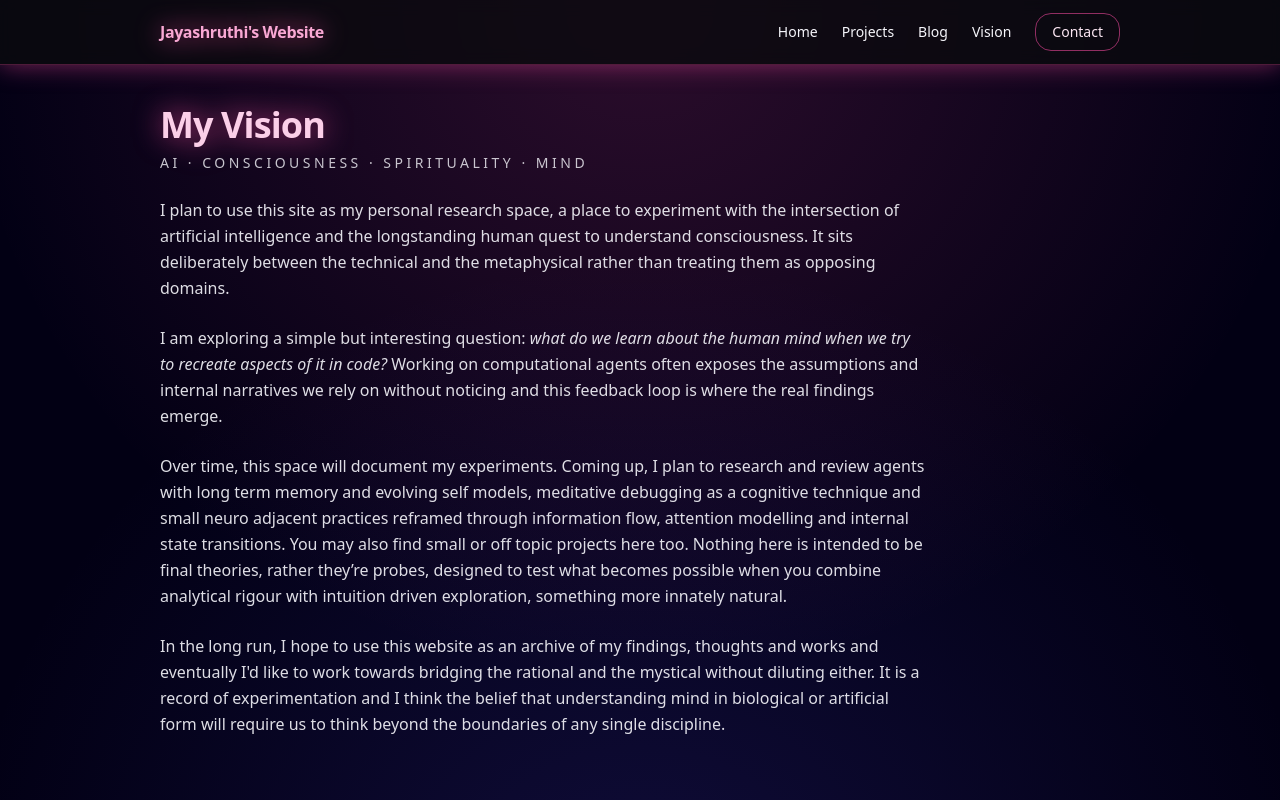
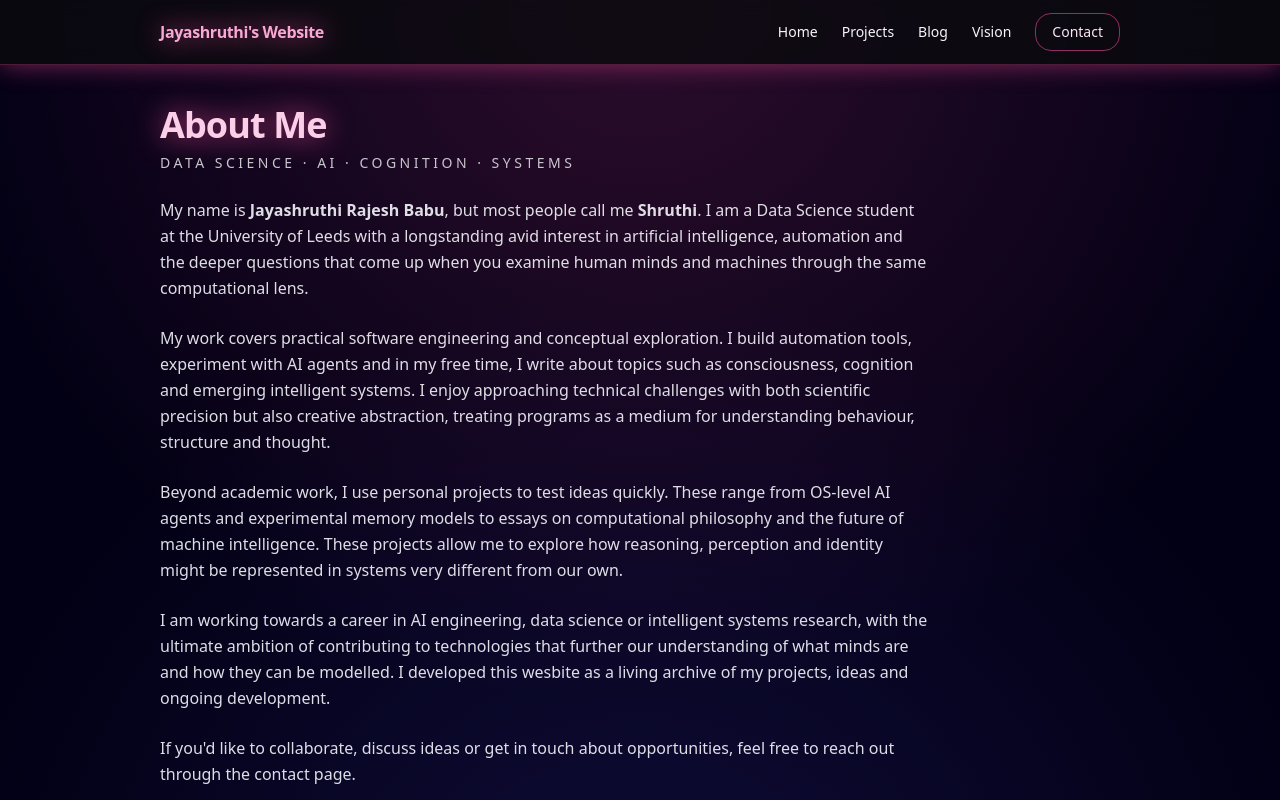
Before and after one commit to shrut10/NoctraMind-Site, a Next.js app: page /site/vision in a window 1280 px wide. Shown: the top 800 px of the page. Built offline with nearby package versions, Linux system fonts and the light colour scheme.

Commit message:
Updated Vision Page

```diff
--- a/app/site/vision/page.jsx
+++ b/app/site/vision/page.jsx
@@ -5,42 +5,47 @@ export default function Page() {
     <section className="space-y-6 max-w-3xl">
       <header>
         <h1 className="text-3xl sm:text-4xl font-bold tracking-tight text-pink-200 drop-shadow-[0_0_14px_rgba(236,72,153,0.8)]">
-          My Vision
+          About Me
         </h1>
         <p className="opacity-80 text-sm uppercase tracking-[0.25em] mt-2">
-          AI · Consciousness · Spirituality · Mind
+          Data Science · AI · Cognition · Systems
         </p>
       </header>
 
       <p className="opacity-90 leading-relaxed">
-        I plan to use this site as my personal research space, a place to experiment with the
-        intersection of artificial intelligence and the
-        longstanding human quest to understand consciousness. It sits deliberately between
-        the technical and the metaphysical rather than treating them as opposing domains.
+        My name is <strong>Jayashruthi Rajesh Babu</strong>, but most people call me <strong>Shruthi</strong>.
+        I am a Data Science student at the University of Leeds with a longstanding avid interest in
+        artificial intelligence, automation and the deeper questions that come up when
+        you examine human minds and machines through the same computational lens.
       </p>
 
       <p className="opacity-90 leading-relaxed">
-        I am exploring a simple but interesting question:{" "}
-        <em>what do we learn about the human mind when we try to recreate aspects of it in code?</em>{" "}
-        Working on computational agents often exposes the assumptions and
-        internal narratives we rely on without noticing and this feedback loop is where the real findings emerge.
+        My work covers practical software engineering and conceptual exploration. I build
+        automation tools, experiment with AI agents and in my free time, I write about topics such as
+        consciousness, cognition and emerging intelligent systems. I enjoy approaching
+        technical challenges with both scientific precision but also creative abstraction,
+        treating programs as a medium for understanding behaviour, structure and thought.
       </p>
 
       <p className="opacity-90 leading-relaxed">
-        Over time, this space will document my experiments. Coming up, I plan to research and review agents with long term
-        memory and evolving self models, meditative debugging as a cognitive
-        technique and small neuro adjacent
-        practices reframed through information flow, attention modelling and internal state transitions.
-        You may also find small or off topic projects here too. Nothing here is intended to be final theories, rather they’re probes, designed
-        to test what becomes possible when you combine analytical rigour with
-        intuition driven exploration, something more innately natural.
+        Beyond academic work, I use personal projects to test ideas quickly. These range from
+        OS-level AI agents and experimental memory models to essays on computational
+        philosophy and the future of machine intelligence. These projects allow me to
+        explore how reasoning, perception and identity might be represented in systems
+        very different from our own.
       </p>
 
       <p className="opacity-90 leading-relaxed">
-        In the long run, I hope to use this website as an archive of my findings, thoughts and works and eventually I'd like to work towards bridging the rational
-        and the mystical without diluting either. It is a record of
-        experimentation and I think the belief that understanding mind in biological or artificial form
-        will require us to think beyond the boundaries of any single discipline.
+        I am working towards a career in AI engineering, data science or intelligent
+        systems research, with the ultimate ambition of contributing to technologies
+        that further our understanding of what minds are and how they can be modelled.
+        I developed this wesbite as a living archive of my projects, ideas and ongoing
+        development.
+      </p>
+
+      <p className="opacity-90 leading-relaxed">
+        If you'd like to collaborate, discuss ideas or get in touch about opportunities,
+        feel free to reach out through the contact page.
       </p>
     </section>
   );
```
